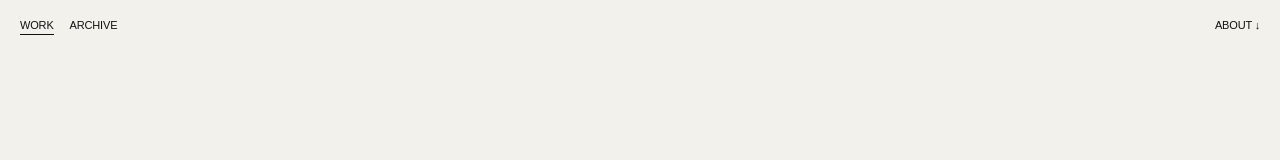
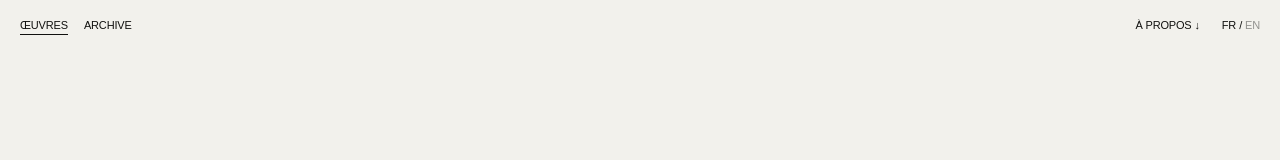
Before and after one commit to orsoneveraert/patrick-everaert, a Next.js app: page / in a window 1280 px wide. Shown: the top 160 px of the page. Built offline with nearby package versions, Linux system fonts and the light colour scheme.

Commit message:
Add French and English portfolio interface

```diff
--- a/app/globals.css
+++ b/app/globals.css
@@ -84,8 +84,14 @@ img {
 }
 
 .portfolio-nav,
-.about-jump {
+.header-right {
   pointer-events: auto;
+}
+
+.header-right {
+  display: flex;
+  align-items: flex-start;
+  gap: 22px;
 }
 
 .portfolio-nav {
@@ -94,7 +100,8 @@ img {
 }
 
 .portfolio-nav button,
-.about-jump {
+.about-jump,
+.language-switcher {
   position: relative;
   padding: 0 0 4px;
   background: transparent;
@@ -104,6 +111,28 @@ img {
   letter-spacing: -0.015em;
   text-transform: uppercase;
   cursor: pointer;
+}
+
+.language-switcher {
+  display: flex;
+  align-items: baseline;
+  gap: 3px;
+}
+
+.language-switcher button {
+  padding: 0;
+  background: transparent;
+  font: inherit;
+  text-transform: uppercase;
+  cursor: pointer;
+  opacity: 0.42;
+  transition: opacity 160ms ease;
+}
+
+.language-switcher button:hover,
+.language-switcher button:focus-visible,
+.language-switcher button.is-active {
+  opacity: 1;
 }
 
 .portfolio-nav button::after,
@@ -609,8 +638,13 @@ img {
   }
 
   .portfolio-nav button,
-  .about-jump {
+  .about-jump,
+  .language-switcher {
     font-size: 10px;
+  }
+
+  .header-right {
+    gap: 12px;
   }
 
   .portfolio-intro {
--- a/app/museum-gallery.tsx
+++ b/app/museum-gallery.tsx
@@ -5,16 +5,61 @@ import Link from "next/link";
 import { artworks, type Artwork } from "../lib/artworks";
 
 type View = "work" | "archive";
+type Language = "fr" | "en";
+
+const copy = {
+  fr: {
+    work: "Œuvres",
+    archive: "Archive",
+    about: "À propos",
+    close: "Fermer",
+    open: "Ouvrir",
+    selectedWorks: "Œuvres sélectionnées",
+    completeArchive: "Archives complètes des œuvres",
+    aboutParagraphs: [
+      "Les archives de Patrick Everaert rassemblent 101 œuvres réalisées entre 1989 et 2022. Le corpus traverse le tirage photographique et Lambda, les œuvres montées sur Forex et Dibond, la lithographie, la toile et l’impression giclée.",
+      "Ce portfolio numérique conserve pour chaque œuvre l’ordre original, les dimensions physiques, les matériaux et l’attribution de la source.",
+    ],
+    worksCount: "101 œuvres",
+    dimensions: "Toutes les dimensions sont en centimètres",
+    contact: "Contact",
+    contactPending: "Coordonnées de l’atelier à venir.",
+    artworkIndex: "Index des œuvres ↗",
+    toTop: "Haut de page",
+  },
+  en: {
+    work: "Work",
+    archive: "Archive",
+    about: "About",
+    close: "Close",
+    open: "Open",
+    selectedWorks: "Selected works",
+    completeArchive: "Complete artwork archive",
+    aboutParagraphs: [
+      "Patrick Everaert’s archive brings together 101 works dated from 1989 to 2022. The corpus moves across photographic and Lambda prints, works mounted on Forex and Dibond, lithography, canvas, and giclée.",
+      "This digital portfolio preserves the original sequence, physical dimensions, materials, and source attribution for every work.",
+    ],
+    worksCount: "101 works",
+    dimensions: "All dimensions in centimetres",
+    contact: "Contact",
+    contactPending: "Studio details forthcoming.",
+    artworkIndex: "Artwork index ↗",
+    toTop: "To top",
+  },
+} as const;
 
 const selectedOrders = [1, 15, 21, 43, 53, 67, 72, 77, 87, 95, 99, 101];
 
 function ArtworkDialog({
   artwork,
+  language,
   onClose,
 }: {
   artwork: Artwork;
+  language: Language;
   onClose: () => void;
 }) {
+  const text = copy[language];
   useEffect(() => {
     const onKeyDown = (event: KeyboardEvent) => {
       if (event.key === "Escape") onClose();
@@ -39,10 +84,10 @@ function ArtworkDialog({
         className="dialog-close"
         type="button"
         onClick={onClose}
-        aria-label="Close artwork"
+        aria-label={language === "fr" ? "Fermer l’œuvre" : "Close artwork"}
         autoFocus
       >
-        Close
+        {text.close}
       </button>
       <figure className="dialog-figure" onClick={(event) => event.stopPropagation()}>
         <img
@@ -67,47 +112,82 @@ function ArtworkDialog({
 function SiteHeader({
   view,
   onView,
+  language,
+  onLanguage,
 }: {
   view: View;
   onView: (view: View) => void;
+  language: Language;
+  onLanguage: (language: Language) => void;
 }) {
+  const text = copy[language];
   const goToAbout = () => {
     document.getElementById("about")?.scrollIntoView({ behavior: "smooth" });
   };
 
   return (
     <header className="portfolio-header">
-      <nav className="portfolio-nav portfolio-nav-left" aria-label="Portfolio views">
+      <nav
+        className="portfolio-nav portfolio-nav-left"
+        aria-label={language === "fr" ? "Vues du portfolio" : "Portfolio views"}
+      >
         <button
           className={view === "work" ? "is-active" : ""}
           type="button"
           onClick={() => onView("work")}
         >
-          Work
+          {text.work}
         </button>
         <button
           className={view === "archive" ? "is-active" : ""}
           type="button"
           onClick={() => onView("archive")}
         >
-          Archive
+          {text.archive}
         </button>
       </nav>
-      <button className="about-jump" type="button" onClick={goToAbout}>
-        About <span aria-hidden="true">↓</span>
-      </button>
+      <div className="header-right">
+        <button className="about-jump" type="button" onClick={goToAbout}>
+          {text.about} <span aria-hidden="true">↓</span>
+        </button>
+        <div className="language-switcher" aria-label="Language / Langue">
+          <button
+            className={language === "fr" ? "is-active" : ""}
+            type="button"
+            aria-pressed={language === "fr"}
+            onClick={() => onLanguage("fr")}
+          >
+            FR
+          </button>
+          <span aria-hidden="true">/</span>
+          <button
+            className={language === "en" ? "is-active" : ""}
+            type="button"
+            aria-pressed={language === "en"}
+            onClick={() => onLanguage("en")}
+          >
+            EN
+          </button>
+        </div>
+      </div>
     </header>
   );
 }
 
-function WorkView({ onOpen }: { onOpen: (work: Artwork) => void }) {
+function WorkView({
+  language,
+  onOpen,
+}: {
+  language: Language;
+  onOpen: (work: Artwork) => void;
+}) {
   const selectedWorks = useMemo(
     () => selectedOrders.map((order) => artworks[order - 1]).filter(Boolean),
     [],
   );
 
   return (
-    <section className="work-view" aria-label="Selected works">
+    <section className="work-view" aria-label={copy[language].selectedWorks}>
       <div className="portfolio-intro">
         <h1>Patrick Everaert</h1>
       </div>
@@ -124,7 +204,7 @@ function WorkView({ onOpen }: { onOpen: (work: Artwork) => void }) {
                 className="work-image-button"
                 type="button"
                 onClick={() => onOpen(work)}
-                aria-label={`Open ${work.title}, ${work.year}`}
+                aria-label={`${copy[language].open} ${work.title}, ${work.year}`}
               >
                 <img
                   src={work.localImageUrl}
@@ -148,10 +228,17 @@ function WorkView({ onOpen }: { onOpen: (work: Artwork) => void }) {
   );
 }
 
-function ArchiveView({ onOpen }: { onOpen: (work: Artwork) => void }) {
+function ArchiveView({
+  language,
+  onOpen,
+}: {
+  language: Language;
+  onOpen: (work: Artwork) => void;
+}) {
+  const text = copy[language];
   return (
-    <section className="archive-view" aria-label="Complete artwork archive">
-      <h1 className="sr-only">Patrick Everaert — Complete archive</h1>
+    <section className="archive-view" aria-label={text.completeArchive}>
+      <h1 className="sr-only">Patrick Everaert — {text.completeArchive}</h1>
       <div className="archive-grid">
         {artworks.map((work) => (
           <figure className="archive-entry" key={work.id}>
@@ -159,7 +246,7 @@ function ArchiveView({ onOpen }: { onOpen: (work: Artwork) => void }) {
               className="archive-image-button"
               type="button"
               onClick={() => onOpen(work)}
-              aria-label={`Open ${work.title}, ${work.year}, ${work.physical_dimensions}`}
+              aria-label={`${text.open} ${work.title}, ${work.year}, ${work.physical_dimensions}`}
             >
               <img
                 src={work.localImageUrl}
@@ -180,34 +267,28 @@ function ArchiveView({ onOpen }: { onOpen: (work: Artwork) => void }) {
   );
 }
 
-function AboutFooter() {
+function AboutFooter({ language }: { language: Language }) {
+  const text = copy[language];
   return (
     <footer className="portfolio-footer" id="about">
       <div className="footer-introduction">
-        <h2>About</h2>
-        <p>
-          Patrick Everaert’s archive brings together 101 works dated from 1989
-          to 2022. The corpus moves across photographic and Lambda prints,
-          works mounted on Forex and Dibond, lithography, canvas, and giclée.
-        </p>
-        <p>
-          This digital portfolio preserves the original sequence, physical
-          dimensions, materials, and source attribution for every work.
-        </p>
+        <h2>{text.about}</h2>
+        <p>{text.aboutParagraphs[0]}</p>
+        <p>{text.aboutParagraphs[1]}</p>
       </div>
       <div className="footer-column">
-        <h2>Archive</h2>
-        <p>101 works</p>
+        <h2>{text.archive}</h2>
+        <p>{text.worksCount}</p>
         <p>1989—2022</p>
-        <p>All dimensions in centimetres</p>
+        <p>{text.dimensions}</p>
       </div>
       <div className="footer-column">
-        <h2>Contact</h2>
-        <p>Studio details forthcoming.</p>
-        <Link href="/manage">Artwork index ↗</Link>
+        <h2>{text.contact}</h2>
+        <p>{text.contactPending}</p>
+        <Link href="/manage">{text.artworkIndex}</Link>
       </div>
       <a className="to-top" href="#top">
-        To top <span aria-hidden="true">↑</span>
+        {text.toTop} <span aria-hidden="true">↑</span>
       </a>
     </footer>
   );
@@ -215,7 +296,12 @@ function AboutFooter() {
 
 export default function MuseumGallery() {
   const [view, setView] = useState<View>("work");
+  const [language, setLanguage] = useState<Language>("fr");
   const [openWork, setOpenWork] = useState<Artwork | null>(null);
+
+  useEffect(() => {
+    document.documentElement.lang = language;
+  }, [language]);
 
   const changeView = (nextView: View) => {
     setView(nextView);
@@ -224,15 +310,24 @@ export default function MuseumGallery() {
 
   return (
     <main className="portfolio-shell" id="top">
-      <SiteHeader view={view} onView={changeView} />
+      <SiteHeader
+        view={view}
+        onView={changeView}
+        language={language}
+        onLanguage={setLanguage}
+      />
       {view === "work" ? (
-        <WorkView onOpen={setOpenWork} />
+        <WorkView language={language} onOpen={setOpenWork} />
       ) : (
-        <ArchiveView onOpen={setOpenWork} />
+        <ArchiveView language={language} onOpen={setOpenWork} />
       )}
-      <AboutFooter />
+      <AboutFooter language={language} />
       {openWork && (
-        <ArtworkDialog artwork={openWork} onClose={() => setOpenWork(null)} />
+        <ArtworkDialog
+          artwork={openWork}
+          language={language}
+          onClose={() => setOpenWork(null)}
+        />
       )}
     </main>
   );
```
Also changed, not shown: 1 other file (tests, documents, lock files or other folders).
